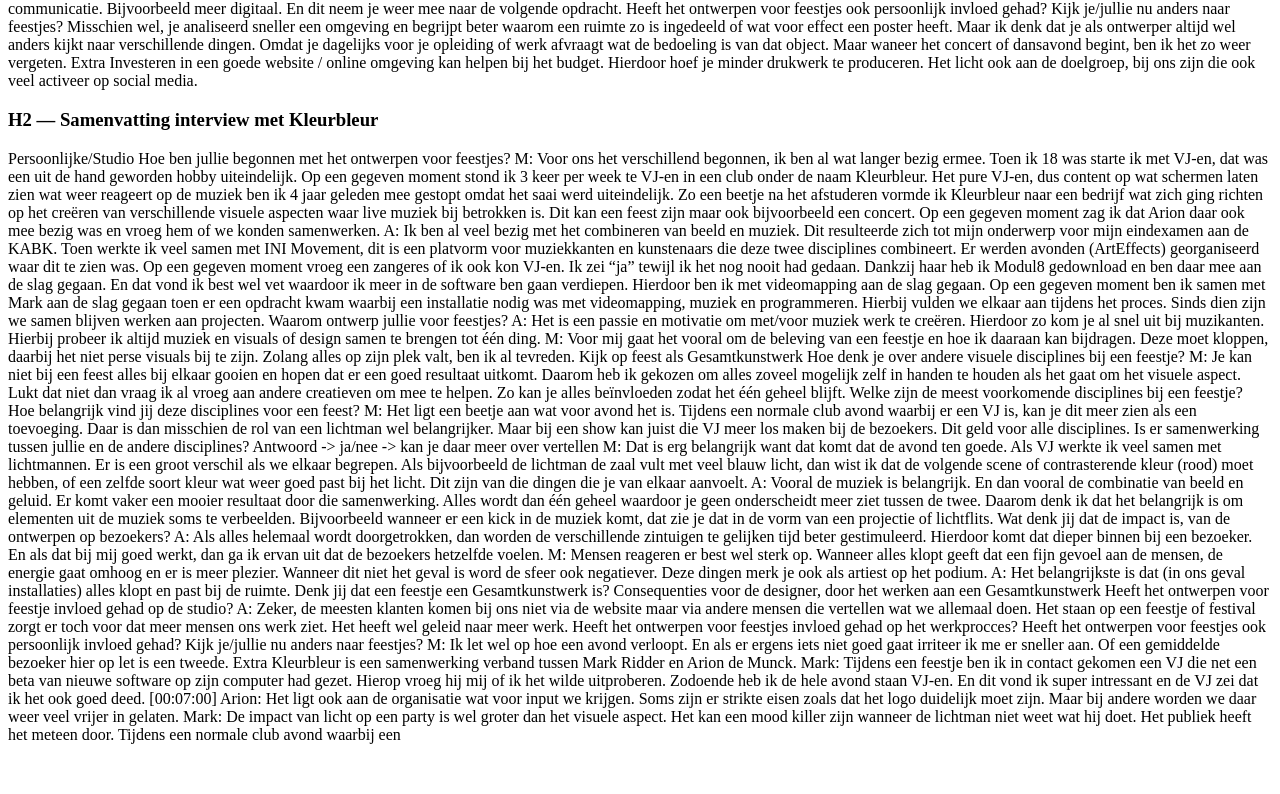
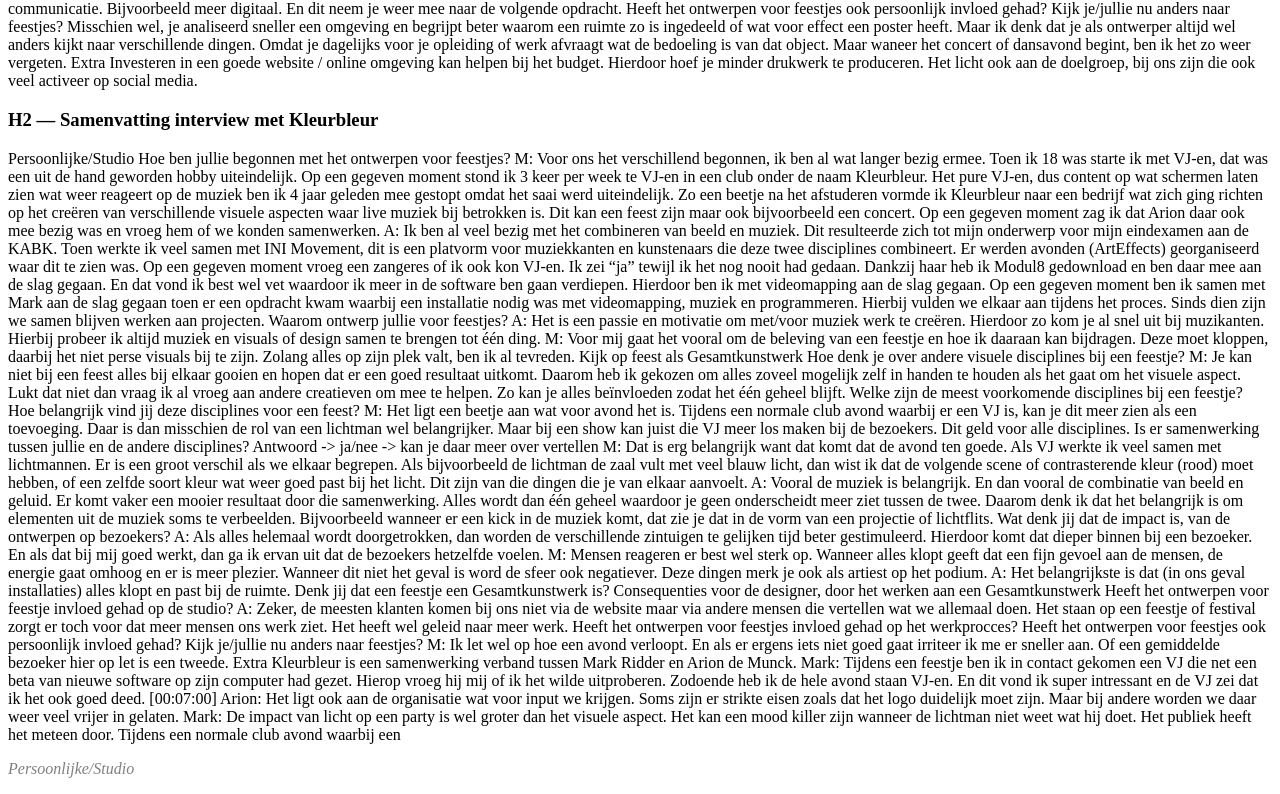
Before and after one commit to kabk/OrpheTana, a plain HTML site: page index.html in a window 1280 px wide. Shown: the part 3649-4443 px from the top of the page. Before the commit the page ends 4401 px from the top, so only its background shows below. Drawn offline with Linux system fonts and the light colour scheme.

Commit message:
Update index.html

```diff
--- a/index.html
+++ b/index.html
@@ -273,6 +273,8 @@ Mark: Tijdens een feestje ben ik in contact gekomen een VJ die net een beta van
 Arion: Het ligt ook aan de organisatie wat voor input we krijgen. Soms zijn er strikte eisen zoals dat het logo duidelijk moet zijn. Maar bij andere worden we daar weer veel vrijer in gelaten.
 
 Mark: De impact van licht op een party is wel groter dan het visuele aspect. Het kan een mood killer zijn wanneer de lichtman niet weet wat hij doet. Het publiek heeft het meteen door. Tijdens een normale club avond waarbij een
+<p><i><font color="gray">Persoonlijke/Studio</font></i>
+</p>
 	</body>
 </html>
 	</body>
```
